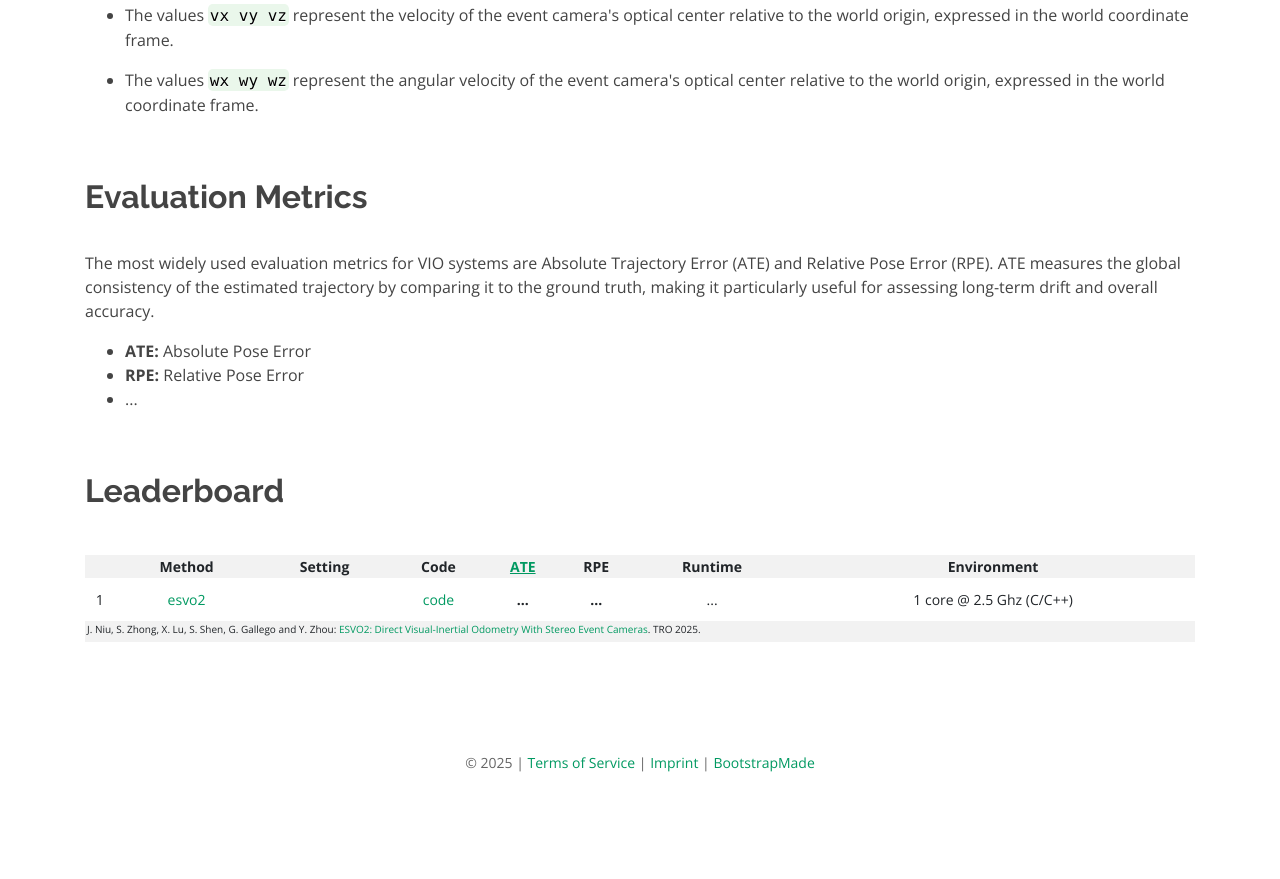
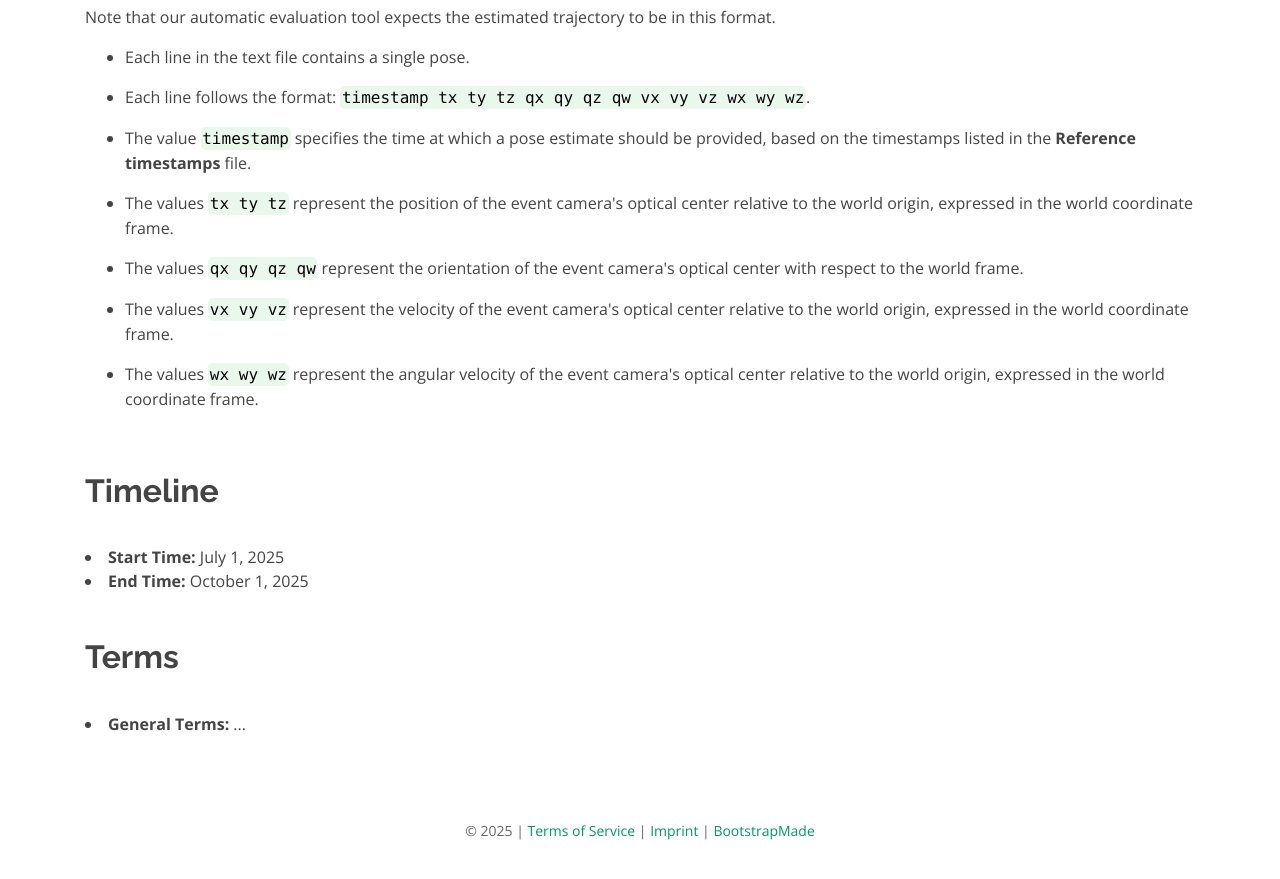
Before and after one commit to NAIL-HNU/ESE-HSM, a plain HTML site: page competition.html in a window 1280 px wide. Shown: the part 1299-2178 px from the top of the page. Before the commit the page ends 2137 px from the top, so only its background shows below. Drawn offline with nearby package versions, Linux system fonts and the light colour scheme.

Commit message:
Fixed the Slam Challenge

```diff
--- a/competition.html
+++ b/competition.html
@@ -66,10 +66,28 @@
     <li><b>Monocular Track:</b> ... </li>
   </ul>
 
-  <div class="section-title"><h2>Test Data</h2></div>
+  <div class="section-title"><h2>Data</h2></div>
   <ul>
     <li><p><a href=""><b>seq1 (20G)</b></a>&nbsp;&nbsp;&nbsp;&nbsp;|&nbsp;&nbsp;&nbsp;&nbsp;<a href=""><b>Calibration (1G)</b></a>&nbsp;&nbsp;&nbsp;&nbsp;|&nbsp;&nbsp;&nbsp;&nbsp;<a href=""><b>Reference timestamps (1G)</b></a><br></li>
       <li><p><a href=""><b>seq2 (20G)</b></a>&nbsp;&nbsp;&nbsp;&nbsp;|&nbsp;&nbsp;&nbsp;&nbsp;<a href=""><b>Calibration (1G)</b></a>&nbsp;&nbsp;&nbsp;&nbsp;|&nbsp;&nbsp;&nbsp;&nbsp;<a href=""><b>Reference timestamps (1G)</b></a><br></li>
+  </ul>
+
+  <!-- Evaluation Metrics -->
+
+  <div class="section-title"><h2>Evaluation</h2></div>
+
+  <p>
+    The most widely used evaluation metrics for VIO systems are
+    Absolute Trajectory Error (ATE) and Relative Pose Error
+    (RPE). ATE measures the global consistency of the estimated
+    trajectory by comparing it to the ground truth, making it
+    particularly useful for assessing long-term drift and overall
+    accuracy.
+  </p>
+  <ul>
+  <li><b>ATE:</b> Absolute Pose Error</li>
+  <li><b>RPE:</b> Relative Pose Error</li>
+  <li>...</li>
   </ul>
 
   <div class="section-title"><h2>Submit</h2></div>
@@ -110,31 +128,27 @@
           <li>
           <p>The values <code class="lang-python">wx wy wz</code> represent the angular velocity of the event camera's optical center relative to the world origin, expressed in the world coordinate frame.</p>
           </li>
-</article>
+          </div>
+    </div>
+    <div class="section-title"><h2>Timeline</h2></div>
+      <li>
+      <strong>Start Time: </strong>July 1, 2025
+      </li>
+      <li>
+        <strong>End Time: </strong>October 1, 2025
+      </li>
 
-<script src="https://polyfill.io/v3/polyfill.min.js?features=es6"></script>
-<script id="MathJax-script" async src="https://cdn.jsdelivr.net/npm/mathjax@3/es5/tex-mml-chtml.js"></script>
+    <div class="section-title"><h2>Terms</h2></div>
+      <li>
+      <strong>General Terms: </strong>...
+      </li>
 
-<!-- Evaluation Metrics -->
-<article id="content">
+      </article>
 
-    <div class="section-title"><h2>Evaluation Metrics</h2></div>
-    </article>
-    <p>
-      The most widely used evaluation metrics for VIO systems are
-      Absolute Trajectory Error (ATE) and Relative Pose Error
-      (RPE). ATE measures the global consistency of the estimated
-      trajectory by comparing it to the ground truth, making it
-      particularly useful for assessing long-term drift and overall
-      accuracy.
-    </p>
-    <ul>
-    <li><b>ATE:</b> Absolute Pose Error</li>
-    <li><b>RPE:</b> Relative Pose Error</li>
-    <li>...</li>
-    </ul>
+<!-- <script src="https://polyfill.io/v3/polyfill.min.js?features=es6"></script>
+<script id="MathJax-script" async src="https://cdn.jsdelivr.net/npm/mathjax@3/es5/tex-mml-chtml.js"></script> -->
 
-<div class="section-title"><h2>Leaderboard</h2></div>
+<!-- <div class="section-title"><h2>Leaderboard</h2></div>
 <form method="post" action="eval_semantic_seg_detail.php"><table class="table table-striped table-borderless">
   <tr class="heading">
     <td class="results"></td>
@@ -160,7 +174,7 @@
     <td class="results_sub" colspan="9">J. Niu, S. Zhong, X. Lu, S. Shen, G. Gallego and Y. Zhou: <a href="https://ieeexplore.ieee.org/document/10912788"> ESVO2: Direct Visual-Inertial Odometry With Stereo Event Cameras</a>. TRO 2025.<br/></td>
    </tr>
 
- </table></form>
+ </table></form> -->
 
 <!-- <center><a target="_blank" href="table_semantic_seg.php?&benchmark=semantic2d&mode=1"> Table as LaTeX</a> | <a target="_blank" href="table_semantic_seg.php?&benchmark=semantic2d&mode=2"> Only published Methods</a></center><br><br> -->
 
```
